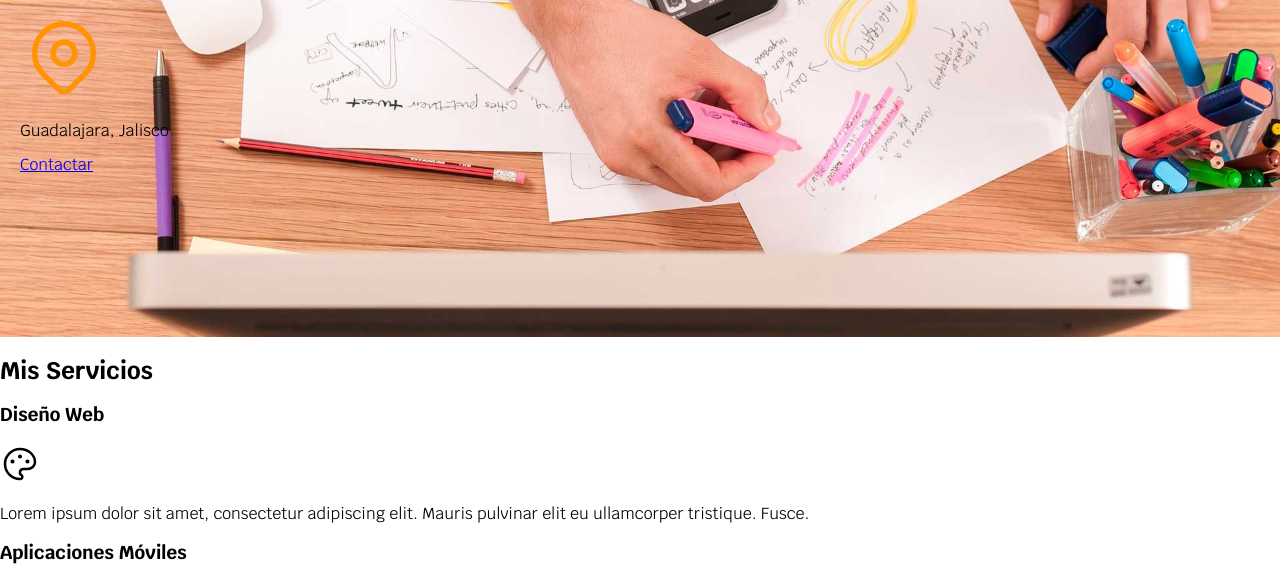
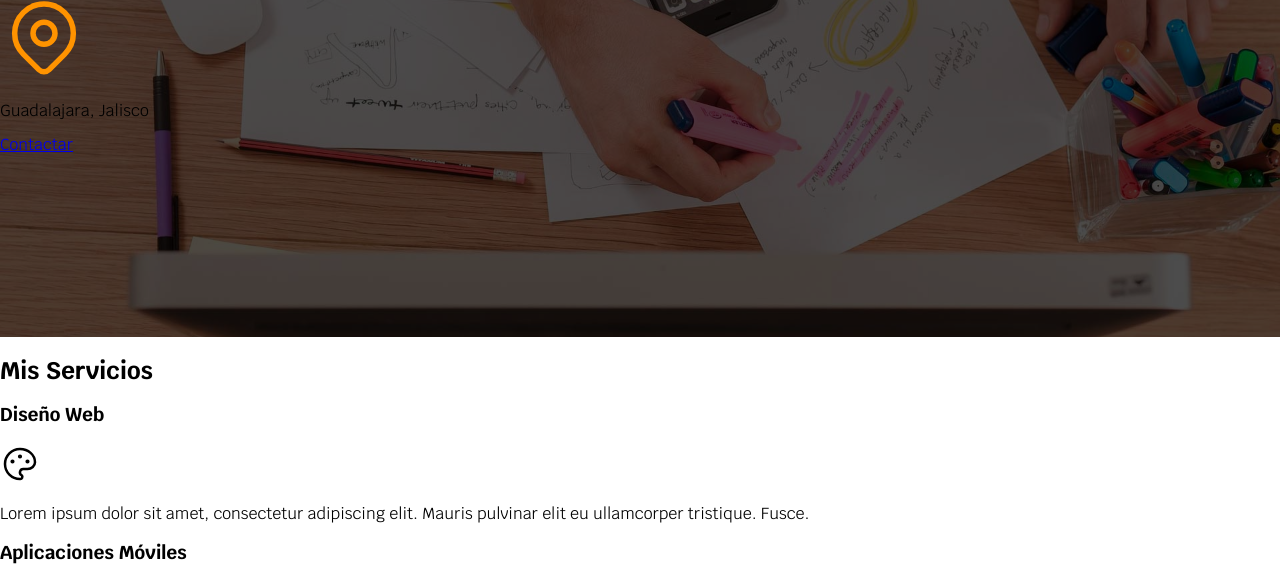
Before and after one commit to LuisMarioSolano/Freelancer-Project, a plain HTML site: page Index.html in a window 1280 px wide. Shown: the part 251-827 px from the top of the page. Drawn offline with Linux system fonts and the light colour scheme.

Commit message:
Update css/style.css: add position absoluute to background

```diff
--- a/css/style.css
+++ b/css/style.css
@@ -71,5 +71,13 @@ body {
     background-repeat: no-repeat;
     background-size: cover;
     height: 450px;
-    padding: 20px;
+    position: relative;
 }
+
+.contenido-hero {
+    position: absolute;
+    background-color: rgba(0, 0, 0, .7); /* Anterior */
+    background-color: rgb(0, 0, 0, 70%);
+    width: 100%;
+    height: 100%;
+}
```
